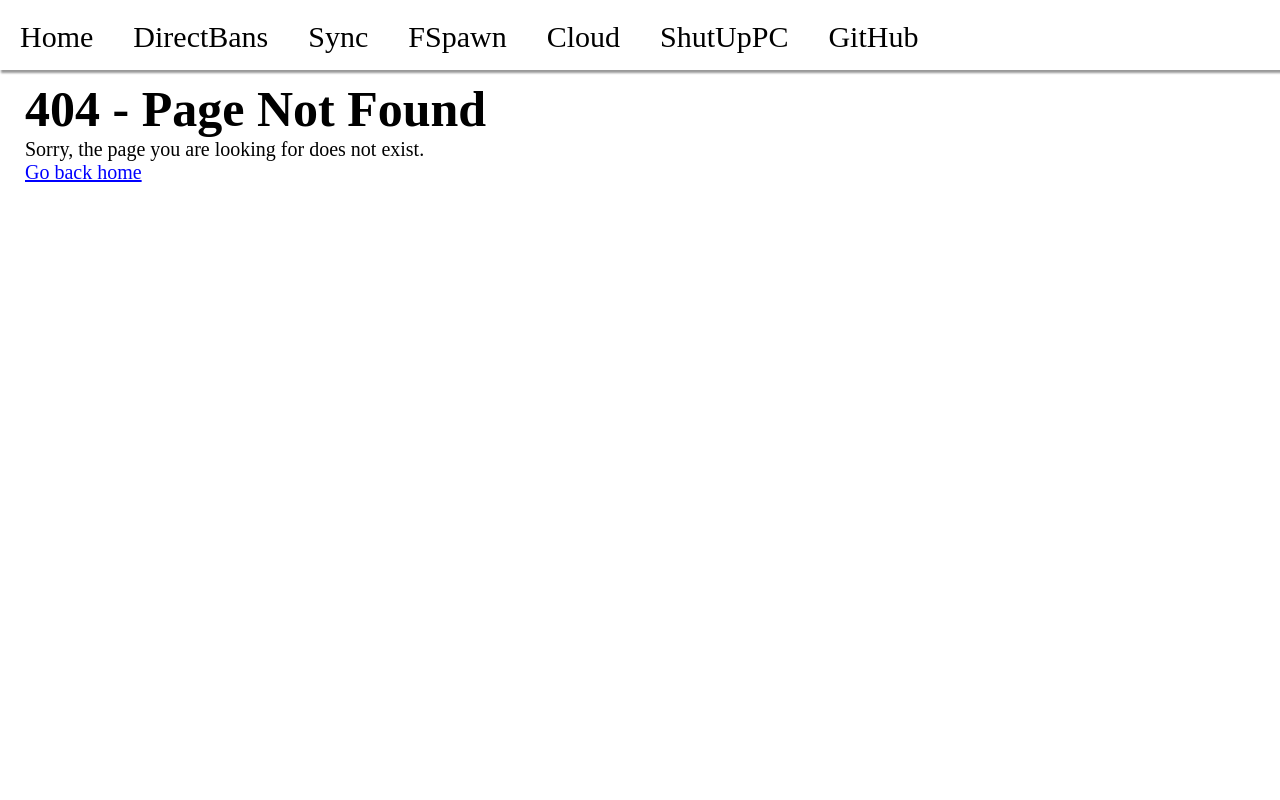
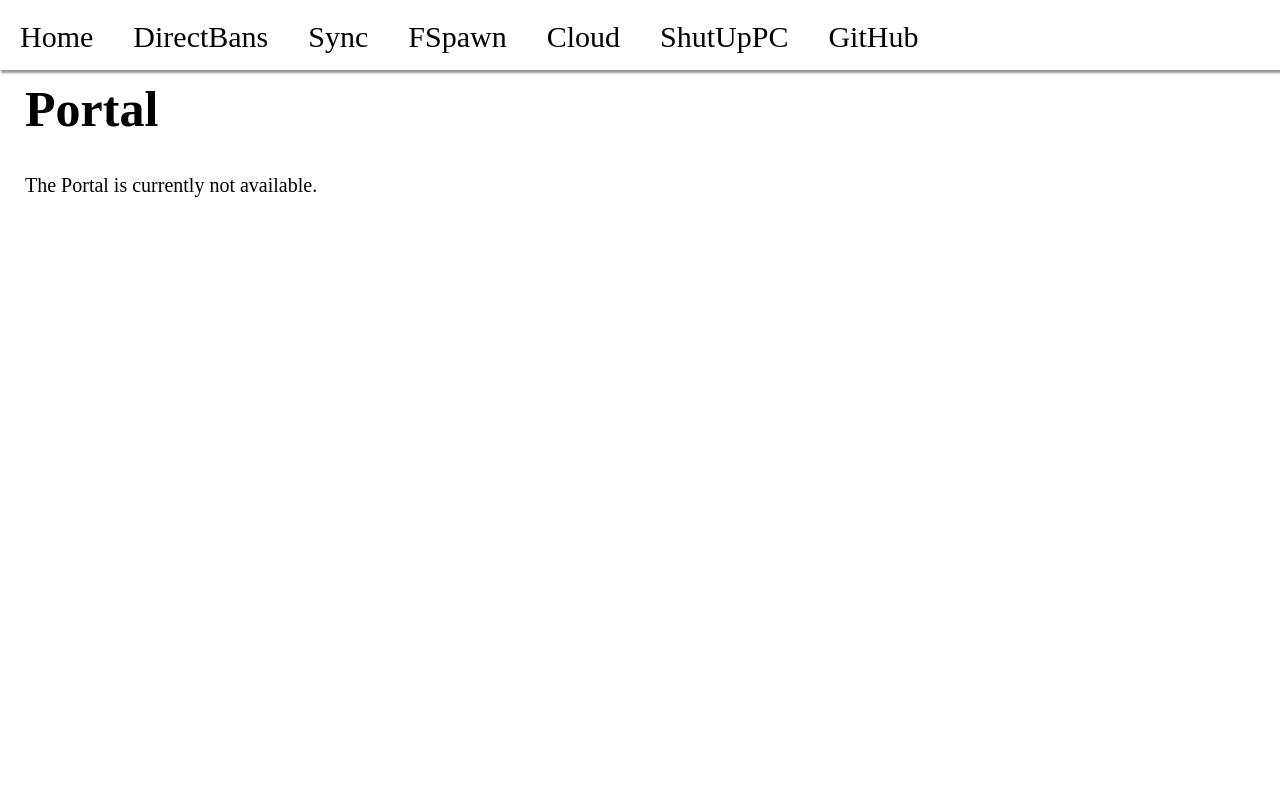
Before and after one commit to TheRockYT/www.therockyt.com, a Next.js app: page /portal in a window 1280 px wide. Before the commit this address had no page. Shown: the top 800 px of the page. Built offline with nearby package versions, Linux system fonts and the light colour scheme.

Commit message:
Added Protal

```diff
--- /dev/null
+++ b/app/portal/page.tsx
@@ -0,0 +1,16 @@
+import Link from "next/link";
+
+export const metadata = {
+  title: "Portal - TheRockYT",
+};
+
+export default function Page() {
+  return (
+    <div>
+      <h1>Portal</h1>
+      <br />
+      <br />
+      <p>The Portal is currently not available.</p>
+    </div>
+  );
+}
```
